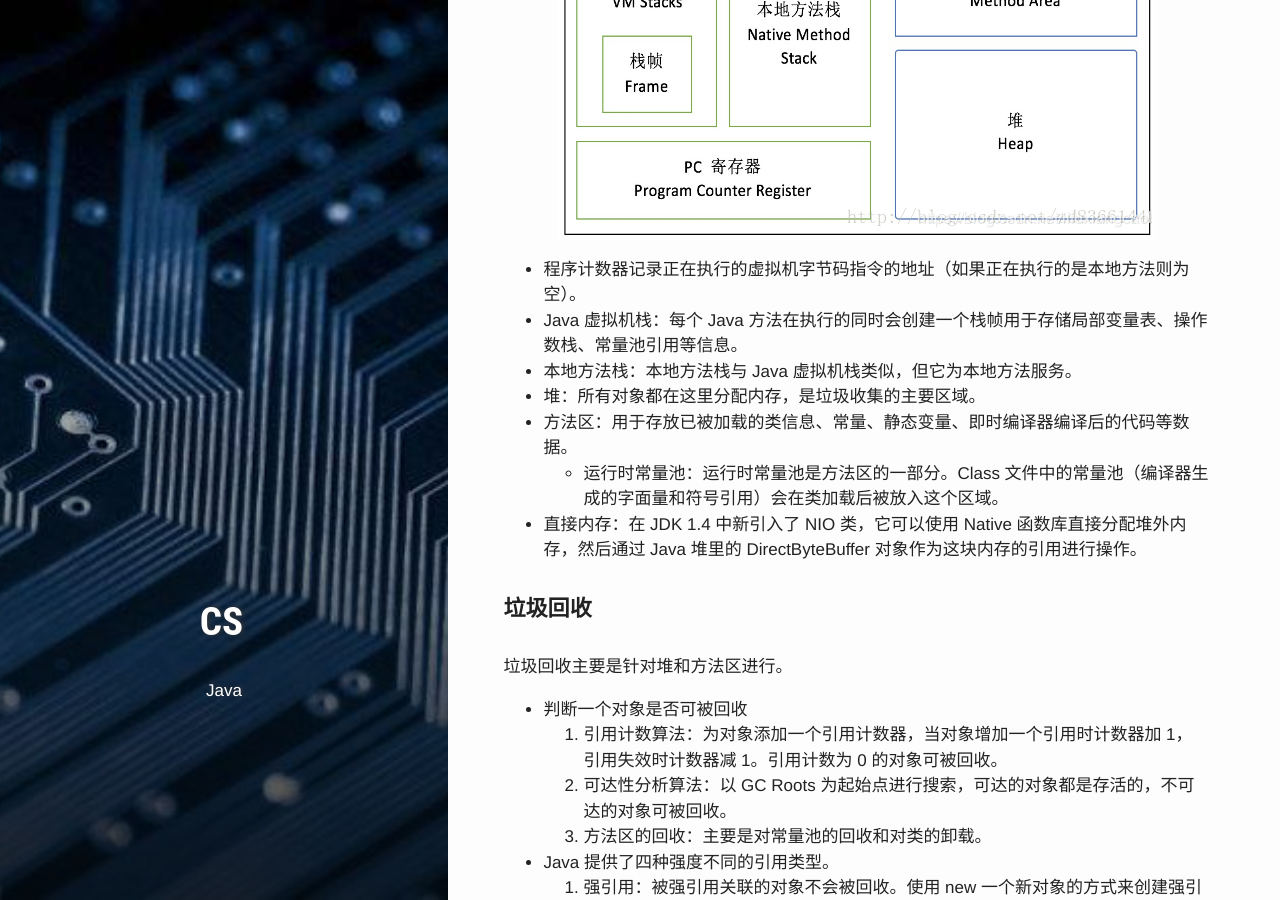
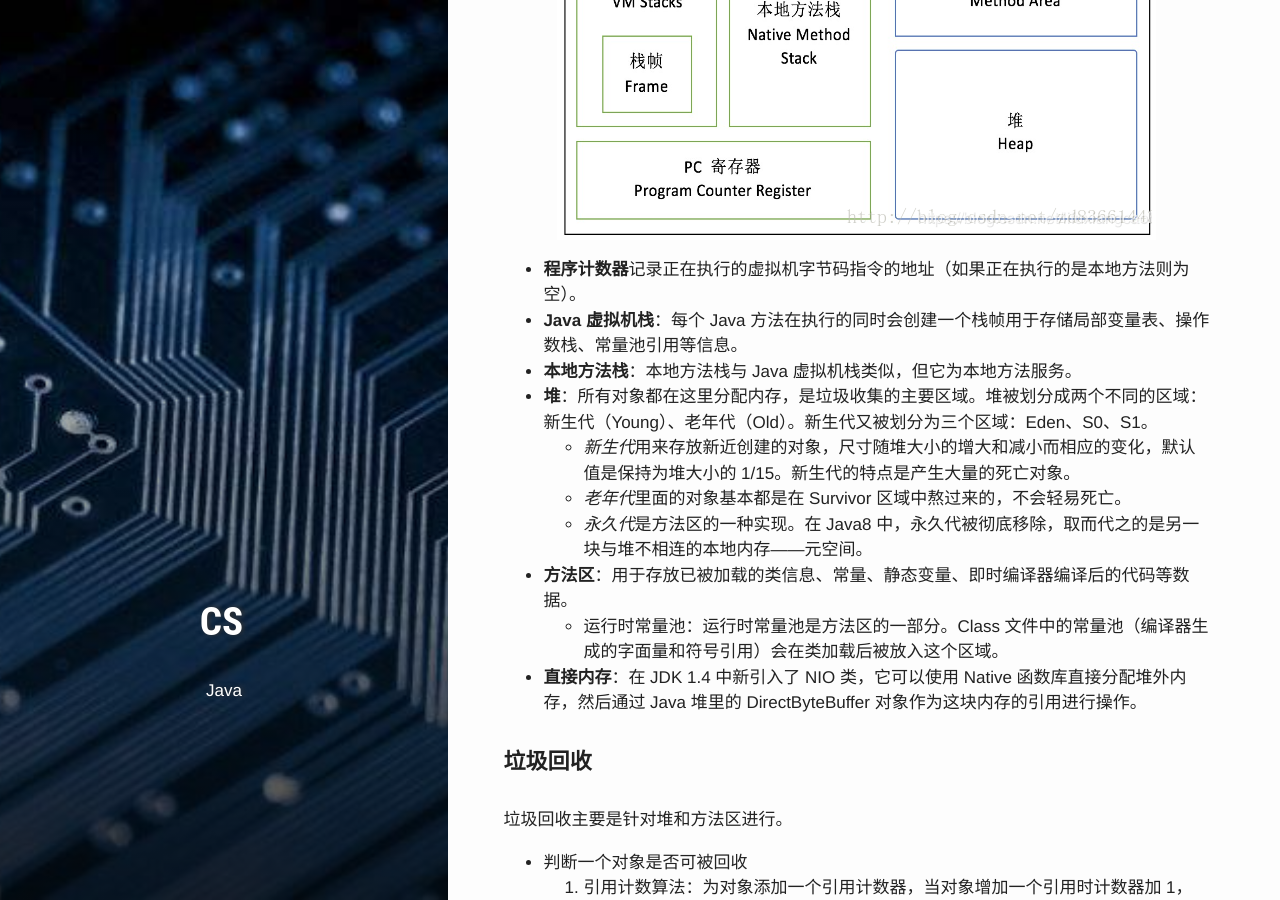
Before and after one commit to PetePro/PetePro.github.io, a Jekyll site: the page built from _posts/ComputerScience/2019-10-24-java.markdown, in a window 1280 px wide and 900 px high, scrolled down 10952 px. Built offline with Jekyll 4.4.1, drawn with Linux system fonts in a browser that asks for light colours; some web fonts are replaced; some of the changed text lies outside the part shown.

Commit message:
Update 2019-10-24-java.markdown

```diff
--- a/_posts/ComputerScience/2019-10-24-java.markdown
+++ b/_posts/ComputerScience/2019-10-24-java.markdown
@@ -233,8 +233,8 @@
 
 
 ### [JDK与JRE](#目录)
-- JRE 是 JVM 程序，Java 应用程序需要在 JRE 上运行。
-- JDK 是用于开发 Java 程序的 JRE ，JRE +工具的超集。例如，它提供了编译器“`javac`”
+- `JRE` 是 JVM 程序，Java 应用程序需要在 JRE 上运行。
+- `JDK` 是用于开发 Java 程序的 JRE ，JRE +工具的超集。例如，它提供了编译器“`javac`”
 
 
 
@@ -250,10 +250,10 @@
    - 理想的哈希函数应当具有均匀性，即不相等的对象应当均匀分布到所有可能的哈希值上。这就要求了哈希函数要把所有域的值都考虑进来。可以将每个域都当成 R 进制的某一位，然后组成一个 R 进制的整数。R 一般取 31，因为它是一个奇素数，如果是偶数的话，当出现乘法溢出，信息就会丢失，因为与 2 相乘相当于向左移一位，最左边的位丢失。并且一个数与 31 相乘可以转换成移位和减法：31*x == (x<<5)-x，编译器会自动进行这个优化。
 3. `toString()` 默认返回 `类名@4554617c` 这种形式，其中 @ 后面的数值为散列码的无符号十六进制表示。
 4. `clone()` 是 Object 的 protected 方法，它不是 public，一个类不显式去重写 clone()，其它类就不能直接去调用该类实例的 clone() 方法。Cloneable 接口只是规定，如果一个类没有实现 Cloneable 接口又调用了 clone() 方法，就会抛出 CloneNotSupportedException。使用 clone() 方法来拷贝一个对象即复杂又有风险，最好不要去使用 clone()，可以使用拷贝构造函数或者拷贝工厂来拷贝一个对象。
-   - 浅拷贝拷贝对象和原始对象的引用类型引用同一个对象。默认拷贝构造函数只是对对象进行浅拷贝复制（逐个成员依次拷贝），即只复制对象空间而不复制资源。
+   - *浅拷贝*拷贝对象和原始对象的引用类型引用同一个对象。默认拷贝构造函数只是对对象进行浅拷贝复制（逐个成员依次拷贝），即只复制对象空间而不复制资源。
      - 对于基础类型，直接将属性值赋值给新的对象，其中一个对象修改该值，不会影响另外一个。
      - 对于引用类型，浅拷贝只是把内存地址赋值给了成员变量，它们指向了同一内存空间，改变其中一个，会对另外一个也产生影响。
-   - 深拷贝拷贝对象和原始对象的引用类型引用不同对象。
+   - *深拷贝*拷贝对象和原始对象的引用类型引用不同对象。
      - 对于基础类型，与浅拷贝一样。
      - 对于引用类型，深拷贝会新建一个对象空间，然后拷贝里面的内容，所以它们指向了不同的内存空间。改变其中一个，不会对另外一个也产生影响。
      - 对于有多层对象的，每个对象都需要实现 Cloneable 并重写 clone() 方法。
@@ -272,7 +272,7 @@
 字段||static、final
 使用场景|需要在几个相关的类中共享代码<br/>需要能控制继承来的成员的访问权限，而不是都为 public<br/>需要继承非静态和非常量字段|需要让不相关的类都实现一个方法<br/>需要使用多重继承
 
-1. super
+1. `super`
    - 可以使用 super() 函数访问父类的构造函数，从而委托父类完成一些初始化的工作。
    - 子类一定会调用父类的构造函数来完成初始化工作，一般是调用父类的默认构造函数，如果子类需要调用父类其它构造函数，那么就可以使用 super() 函数。
    - 如果子类重写了父类的某个方法，可以通过使用 super 关键字来引用父类的方法实现。
@@ -285,10 +285,10 @@
    - `重载（Overload）`存在于同一个类中，指一个方法与已经存在的方法名称上相同，但是参数类型、个数、顺序至少有一个不同。
 3. 调用顺序
    - 在调用一个方法时，先从本类中查找看是否有对应的方法，如果没有再到父类中查看，看是否从父类继承来。否则就要对参数进行转型，转成父类之后看是否有对应的方法。总的来说，方法调用的优先级为：
-     1. this.func(this)
-     2. super.func(this)
-     3. this.func(super)
-     4. super.func(super)
+     1. `this.func(this)`
+     2. `super.func(this)`
+     3. `this.func(super)`
+     4. `super.func(super)`
 
 
 
@@ -298,12 +298,12 @@
 
 ### [I/O](#目录)
 Java I/O 使用了装饰者模式来实现。
-1. 磁盘操作：File
-2. 字节操作：InputStream 和 OutputStream
-3. 字符操作：Reader 和 Writer
-4. 对象操作：Serializable
-5. 网络操作：Socket
-6. 新的输入/输出：NIO
+1. 磁盘操作：`File`
+2. 字节操作：`InputStream` 和 `OutputStream`
+3. 字符操作：`Reader` 和 `Writer`
+4. 对象操作：`Serializable`
+5. 网络操作：`Socket`
+6. 新的输入/输出：`NIO`
 
 #### 编码与解码
 编码就是把字符转换为字节，而解码是把字节重新组合成字符。
@@ -312,25 +312,25 @@
 - UTF-16be 编码中，中文字符和英文字符都占 2 个字节。Java 的内存编码使用双字节编码 UTF-16be。
 
 不管是磁盘还是网络传输，最小的存储单元都是字节
-- InputStreamReader 实现从字节流解码成字符流；
-- OutputStreamWriter 实现字符流编码成为字节流。
+- `InputStreamReader` 实现从字节流解码成字符流；
+- `OutputStreamWriter` 实现字符流编码成为字节流。
 
 #### 序列化
 序列化就是将一个对象转换成字节序列，方便存储和传输。不会对静态变量进行序列化。
 - 序列化：ObjectOutputStream.writeObject()
 - 反序列化：ObjectInputStream.readObject()
 - 序列化的类需要实现 Serializable 接口
-- transient 关键字可以使一些属性不会被序列化。
+- `transient` 关键字可以使一些属性不会被序列化。
 
 #### 网络支持
-- InetAddress：用于表示网络上的硬件资源，即 IP 地址；
-- URL：统一资源定位符；
-- Sockets：使用 TCP 协议实现网络通信；
-- Datagram：使用 UDP 协议实现网络通信。
+- `InetAddress`：用于表示网络上的硬件资源，即 IP 地址；
+- `URL`：统一资源定位符；
+- `Sockets`：使用 TCP 协议实现网络通信；
+- `Datagram`：使用 UDP 协议实现网络通信。
 
 #### NIO
-- I/O数据处理以流（字节）为单位
-- NIO数据处理以块为单位
+- `I/O` 数据处理以流（字节）为单位
+- `NIO` 数据处理以块为单位
 - 通道 Channel 是对原 I/O 包中的流的模拟，可以通过它读取和写入数据。
 - 缓冲区实质上是一个数组，缓冲区提供了对数据的结构化访问。
 
@@ -361,13 +361,16 @@
 
 ![](/assets/images/2019/JVM.png)
 
-- 程序计数器记录正在执行的虚拟机字节码指令的地址（如果正在执行的是本地方法则为空）。
-- Java 虚拟机栈：每个 Java 方法在执行的同时会创建一个栈帧用于存储局部变量表、操作数栈、常量池引用等信息。
-- 本地方法栈：本地方法栈与 Java 虚拟机栈类似，但它为本地方法服务。
-- 堆：所有对象都在这里分配内存，是垃圾收集的主要区域。
-- 方法区：用于存放已被加载的类信息、常量、静态变量、即时编译器编译后的代码等数据。
+- **程序计数器**记录正在执行的虚拟机字节码指令的地址（如果正在执行的是本地方法则为空）。
+- **Java 虚拟机栈**：每个 Java 方法在执行的同时会创建一个栈帧用于存储局部变量表、操作数栈、常量池引用等信息。
+- **本地方法栈**：本地方法栈与 Java 虚拟机栈类似，但它为本地方法服务。
+- **堆**：所有对象都在这里分配内存，是垃圾收集的主要区域。堆被划分成两个不同的区域：新生代（Young）、老年代（Old）。新生代又被划分为三个区域：Eden、S0、S1。
+  - *新生代*用来存放新近创建的对象，尺寸随堆大小的增大和减小而相应的变化，默认值是保持为堆大小的 1/15。新生代的特点是产生大量的死亡对象。
+  - *老年代*里面的对象基本都是在 Survivor 区域中熬过来的，不会轻易死亡。
+  - *永久代*是方法区的一种实现。在 Java8 中，永久代被彻底移除，取而代之的是另一块与堆不相连的本地内存——元空间。
+- **方法区**：用于存放已被加载的类信息、常量、静态变量、即时编译器编译后的代码等数据。
   - 运行时常量池：运行时常量池是方法区的一部分。Class 文件中的常量池（编译器生成的字面量和符号引用）会在类加载后被放入这个区域。
-- 直接内存：在 JDK 1.4 中新引入了 NIO 类，它可以使用 Native 函数库直接分配堆外内存，然后通过 Java 堆里的 DirectByteBuffer 对象作为这块内存的引用进行操作。
+- **直接内存**：在 JDK 1.4 中新引入了 NIO 类，它可以使用 Native 函数库直接分配堆外内存，然后通过 Java 堆里的 DirectByteBuffer 对象作为这块内存的引用进行操作。
 
 #### 垃圾回收
 垃圾回收主要是针对堆和方法区进行。
@@ -404,13 +407,20 @@
   4. 动态对象年龄判定
   5. 空间分配担保
 - Minor GC 和 Full GC
-  - Minor GC：回收新生代，速度较快。触发条件：当 Eden 空间满时。
-  - Full GC：回收老年代和新生代，速度较慢。出发条件：
-    - 调用 System.gc()
-    - 老年代空间不足
-    - 空间分配担保失败
-    - JDK 1.7 及以前的永久代空间不足
-    - Concurrent Mode Failure
+  - Minor GC：回收新生代
+    - 速度较快
+    - 复制算法
+    - 并行收集器
+    - 触发条件：当 Eden 空间满时。
+  - Full GC：回收老年代和新生代
+    - 速度较慢
+    - 标记 - 清除算法
+    - 触发条件：
+      - 调用 System.gc()
+      - 老年代空间不足
+      - 空间分配担保失败
+      - JDK 1.7 及以前的永久代空间不足
+      - Concurrent Mode Failure
 
 #### 类加载机制
 - 类的生命周期：加载（Loading）、验证（Verification）、准备（Preparation）、解析（Resolution）、初始化（Initialization）、使用（Using）、卸载（Unloading）
```
